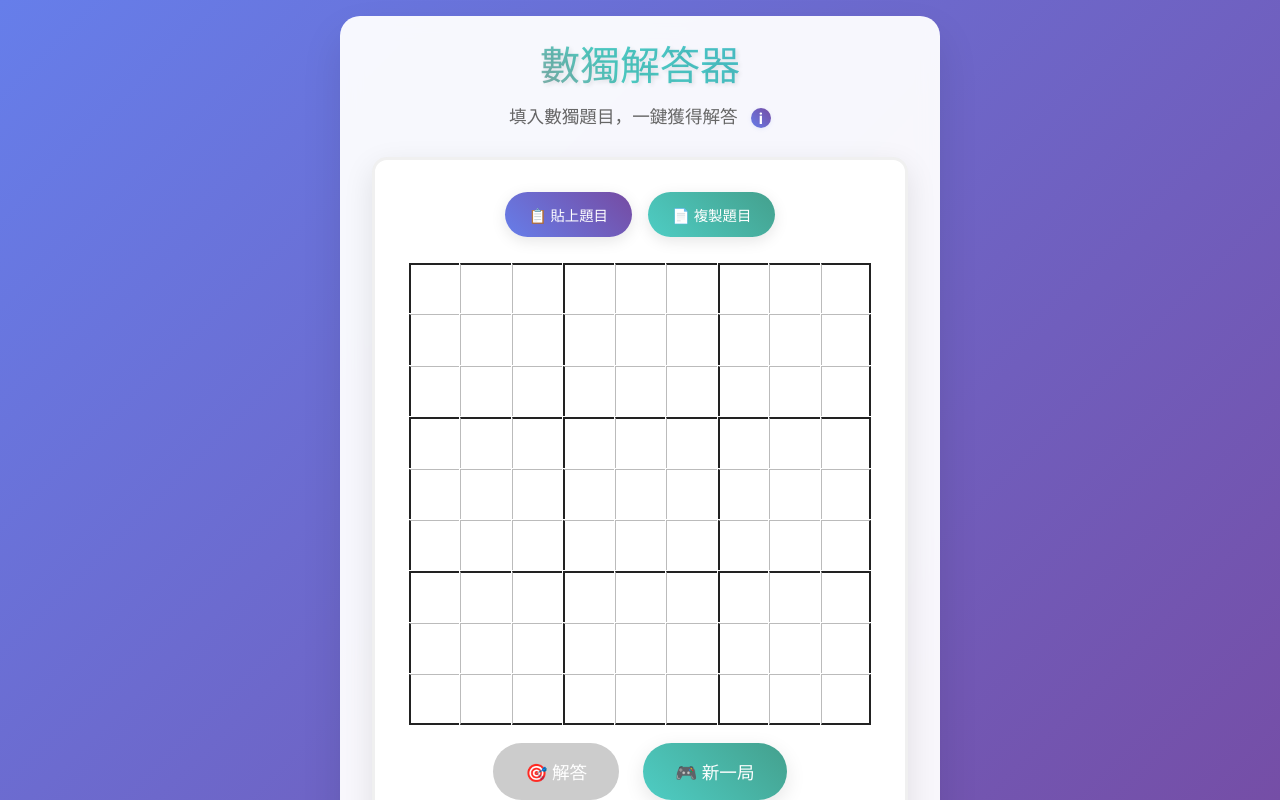
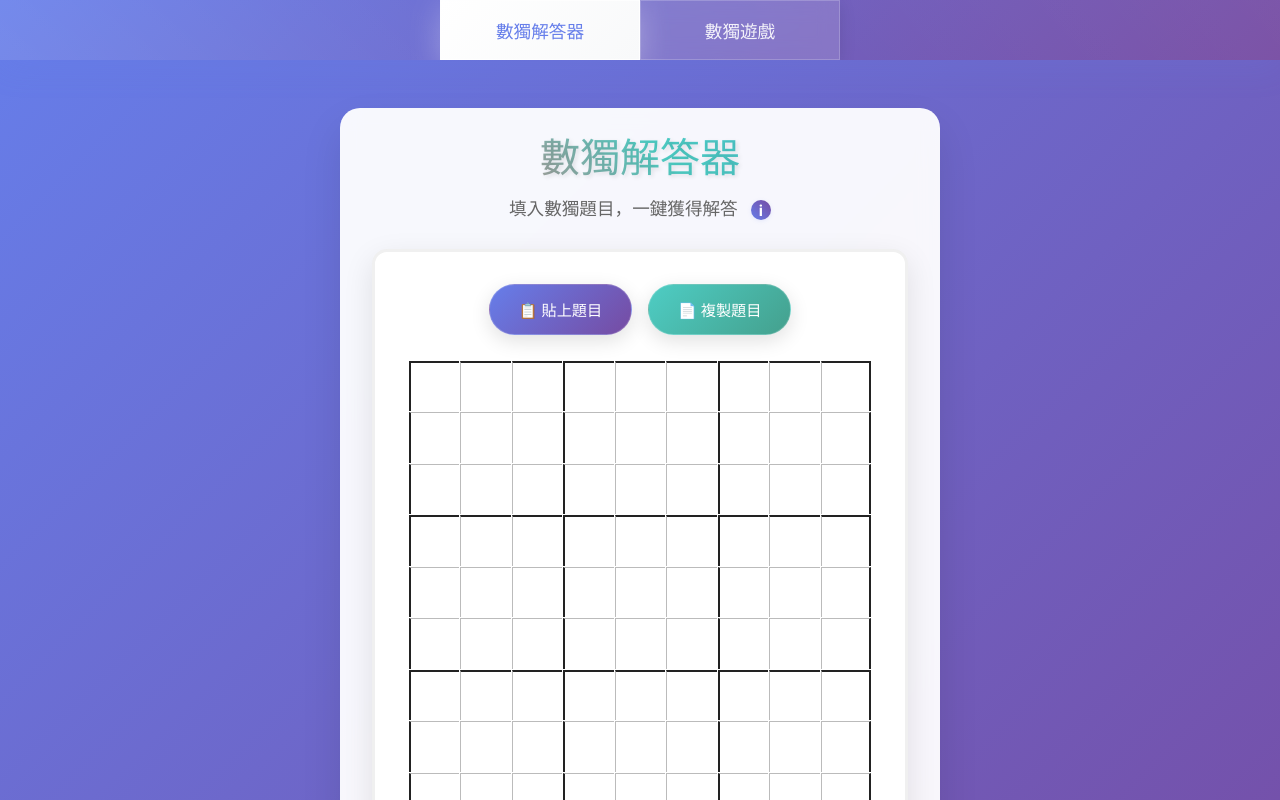
Before and after one commit to lalame888/line-sudoku-answer, a React (Vite) app: page / in a window 1280 px wide. Shown: the top 800 px of the page. Built offline with nearby package versions, Linux system fonts and the light colour scheme.

Commit message:
fix: style

```diff
--- a/src/App.css
+++ b/src/App.css
@@ -10,18 +10,24 @@ body {
   min-height: 100vh;
   color: #333;
   user-select: none;
-}
+
+  min-height: 100vh;
+  height: 100%
+}
+
 *:hover, *:focus, *:active {
   outline-style: none;
 }
 
 #root {
-  max-width: 1280px;
   margin: 0 auto;
-  padding: 1rem 2rem 0.5rem 2rem;
+  padding-bottom: 2rem;
   text-align: center;
+   display: flex;
   flex-direction: column;
   overflow-x: hidden;
+  min-width: 300px
+
 }
 
 /* 主容器 */
@@ -37,9 +43,8 @@ body {
   box-shadow: 0 20px 40px rgba(0, 0, 0, 0.1);
   backdrop-filter: blur(10px);
   max-width: 600px;
+  margin: 2rem;
   width: 100%;
-  margin: 0 auto;
-  min-height: 70vh;
   height: auto;
   box-sizing: border-box;
 }
@@ -100,6 +105,9 @@ body {
   width: 100%;
   max-width: none;
   margin: 0 auto;
+  display: flex;
+  flex-direction: column;
+  align-items: center;
 }
 
 /* 按鈕群組 */
@@ -113,38 +121,67 @@ body {
 }
 
 .action-button {
-  padding: 0.75rem 1.5rem;
-  font-size: 0.9rem;
+  padding: 0.85rem 1.8rem;
+  font-size: 0.95rem;
   border: none;
-  border-radius: 25px;
+  border-radius: 30px;
   cursor: pointer;
   font-weight: 600;
-  transition: all 0.3s ease;
-  box-shadow: 0 4px 15px rgba(0, 0, 0, 0.1);
+  transition: all 0.3s cubic-bezier(0.4, 0, 0.2, 1);
+  box-shadow: 0 6px 20px rgba(0, 0, 0, 0.12);
   -webkit-tap-highlight-color: transparent;
   white-space: nowrap;
+  position: relative;
+  overflow: hidden;
+  backdrop-filter: blur(10px);
+  border: 1px solid rgba(255, 255, 255, 0.2);
+}
+
+.action-button::before {
+  content: '';
+  position: absolute;
+  top: 0;
+  left: -100%;
+  width: 100%;
+  height: 100%;
+  background: linear-gradient(90deg, transparent, rgba(255, 255, 255, 0.2), transparent);
+  transition: left 0.5s ease;
+}
+
+.action-button:hover::before {
+  left: 100%;
 }
 
 .paste-button {
-  background: linear-gradient(45deg, #667eea, #764ba2);
+  background: linear-gradient(135deg, #667eea 0%, #764ba2 100%);
   color: white;
   white-space: nowrap;
 }
 
 .paste-button:hover {
-  transform: translateY(-2px);
-  box-shadow: 0 6px 20px rgba(102, 126, 234, 0.4);
+  transform: translateY(-3px) scale(1.02);
+  box-shadow: 0 12px 32px rgba(102, 126, 234, 0.4);
+}
+
+.paste-button:active {
+  transform: translateY(-1px) scale(1.01);
+  transition: transform 0.1s ease;
 }
 
 .copy-button {
-  background: linear-gradient(45deg, #4ecdc4, #44a08d);
+  background: linear-gradient(135deg, #4ecdc4 0%, #44a08d 100%);
   color: white;
   white-space: nowrap;
 }
 
 .copy-button:hover {
-  transform: translateY(-2px);
-  box-shadow: 0 6px 20px rgba(78, 205, 196, 0.4);
+  transform: translateY(-3px) scale(1.02);
+  box-shadow: 0 12px 32px rgba(78, 205, 196, 0.4);
+}
+
+.copy-button:active {
+  transform: translateY(-1px) scale(1.01);
+  transition: transform 0.1s ease;
 }
 
 /* 數獨網格 */
@@ -226,33 +263,63 @@ body {
 }
 
 .solve-button, .new-game-button {
-  padding: 1rem 2rem;
+  padding: 1.2rem 2.5rem;
   font-size: 1.1rem;
-  font-weight: 600;
+  font-weight: 700;
   border: none;
-  border-radius: 30px;
-  cursor: pointer;
-  transition: all 0.3s ease;
-  box-shadow: 0 6px 20px rgba(0, 0, 0, 0.1);
+  border-radius: 35px;
+  cursor: pointer;
+  transition: all 0.3s cubic-bezier(0.4, 0, 0.2, 1);
+  box-shadow: 0 8px 24px rgba(0, 0, 0, 0.15);
   -webkit-tap-highlight-color: transparent;
   white-space: nowrap;
+  position: relative;
+  overflow: hidden;
+  backdrop-filter: blur(10px);
+  border: 1px solid rgba(255, 255, 255, 0.2);
+  min-width: 140px;
+}
+
+.solve-button::before, .new-game-button::before {
+  content: '';
+  position: absolute;
+  top: 0;
+  left: -100%;
+  width: 100%;
+  height: 100%;
+  background: linear-gradient(90deg, transparent, rgba(255, 255, 255, 0.3), transparent);
+  transition: left 0.6s ease;
+}
+
+.solve-button:hover::before, .new-game-button:hover::before {
+  left: 100%;
 }
 
 .solve-button {
-  background: linear-gradient(45deg, #ff6b6b, #ee5a24);
+  background: linear-gradient(135deg, #ff6b6b 0%, #ee5a24 100%);
   color: white;
 }
 
 .solve-button:hover:not(:disabled) {
-  transform: translateY(-3px);
-  box-shadow: 0 8px 25px rgba(255, 107, 107, 0.4);
+  transform: translateY(-4px) scale(1.03);
+  box-shadow: 0 16px 40px rgba(255, 107, 107, 0.4);
+}
+
+.solve-button:active:not(:disabled) {
+  transform: translateY(-2px) scale(1.01);
+  transition: transform 0.1s ease;
 }
 
 .solve-button:disabled {
-  background: #ccc;
+  background: linear-gradient(135deg, #bdc3c7 0%, #95a5a6 100%);
   cursor: not-allowed;
   transform: none;
-  box-shadow: none;
+  box-shadow: 0 4px 12px rgba(0, 0, 0, 0.1);
+  opacity: 0.7;
+}
+
+.solve-button:disabled::before {
+  display: none;
 }
 
 .solve-button-wrapper {
@@ -265,15 +332,17 @@ body {
   bottom: 100%;
   left: 50%;
   transform: translateX(-50%);
-  background: #333;
+  background: rgba(51, 51, 51, 0.95);
   color: white;
-  padding: 8px 12px;
-  border-radius: 6px;
+  padding: 10px 16px;
+  border-radius: 8px;
   font-size: 0.85rem;
   white-space: nowrap;
   z-index: 1000;
-  margin-bottom: 8px;
-  box-shadow: 0 4px 12px rgba(0, 0, 0, 0.3);
+  margin-bottom: 10px;
+  box-shadow: 0 6px 20px rgba(0, 0, 0, 0.3);
+  backdrop-filter: blur(10px);
+  border: 1px solid rgba(255, 255, 255, 0.1);
 }
 
 .solve-button:disabled[data-tooltip]:not([data-tooltip=""]):hover::before {
@@ -282,20 +351,25 @@ body {
   bottom: 100%;
   left: 50%;
   transform: translateX(-50%);
-  border: 6px solid transparent;
-  border-top-color: #333;
+  border: 8px solid transparent;
+  border-top-color: rgba(51, 51, 51, 0.95);
   margin-bottom: 2px;
   z-index: 1000;
 }
 
 .new-game-button {
-  background: linear-gradient(45deg, #feca57, #ff9ff3);
+  background: linear-gradient(135deg, #feca57 0%, #ff9ff3 100%);
   color: white;
 }
 
 .new-game-button:hover {
-  transform: translateY(-3px);
-  box-shadow: 0 8px 25px rgba(254, 202, 87, 0.4);
+  transform: translateY(-4px) scale(1.03);
+  box-shadow: 0 16px 40px rgba(254, 202, 87, 0.4);
+}
+
+.new-game-button:active {
+  transform: translateY(-2px) scale(1.01);
+  transition: transform 0.1s ease;
 }
 
 /* 數字選擇器 */
@@ -329,27 +403,59 @@ body {
 }
 
 .number-button {
-  font-weight: 600;
+  font-weight: 700;
   color: #333;
   cursor: pointer;
-  background: white;
-  border: 3px solid #e0e0e0;
-  box-shadow: 0 4px 10px rgba(0, 0, 0, 0.1);
-  transition: all 0.2s ease, box-shadow 0.2s;
+  background: linear-gradient(135deg, #ffffff 0%, #f8f9fa 100%);
+  border: 2px solid #e0e0e0;
+  box-shadow: 0 4px 12px rgba(0, 0, 0, 0.08);
+  transition: all 0.3s cubic-bezier(0.4, 0, 0.2, 1);
+  position: relative;
+  overflow: hidden;
+  backdrop-filter: blur(5px);
+}
+
+.number-button::before {
+  content: '';
+  position: absolute;
+  top: 0;
+  left: 0;
+  right: 0;
+  bottom: 0;
+  background: linear-gradient(135deg, rgba(255, 255, 255, 0.3) 0%, transparent 100%);
+  opacity: 0;
+  transition: opacity 0.3s ease;
 }
 
 .number-button:hover {
-  border-color: #e74c3c;
-  box-shadow: 0 0 0 3px #ffeaea, 0 4px 10px rgba(0,0,0,0.1);
+  border-color: #667eea;
+  background: linear-gradient(135deg, #f8f9ff 0%, #e8f2ff 100%);
+  box-shadow: 0 6px 20px rgba(102, 126, 234, 0.2);
+  transform: translateY(-2px) scale(1.05);
   z-index: 1;
 }
 
+.number-button:hover::before {
+  opacity: 1;
+}
+
 .number-button.selected {
-  border-color: #e74c3c;
-  background: linear-gradient(45deg, #ff6b6b, #ee5a24);
+  border-color: #667eea;
+  background: linear-gradient(135deg, #667eea 0%, #764ba2 100%);
   color: #fff;
-  box-shadow: 0 0 0 3px #ffeaea, 0 6px 20px rgba(255, 107, 107, 0.4);
+  box-shadow: 0 8px 24px rgba(102, 126, 234, 0.4);
+  transform: translateY(-3px) scale(1.08);
   z-index: 2;
+}
+
+.number-button.selected::before {
+  background: linear-gradient(135deg, rgba(255, 255, 255, 0.2) 0%, transparent 100%);
+  opacity: 1;
+}
+
+.number-button:active {
+  transform: translateY(-1px) scale(1.02);
+  transition: transform 0.1s ease;
 }
 
 .arrow-button:focus,
@@ -404,14 +510,27 @@ body {
     font-size: 2rem;
   }
 
+  .main-nav {
+    height: 50px;
+    gap: 0;
+  }
+
+  .nav-tab {
+    padding: 0 1.5rem;
+    font-size: 1rem;
+    min-width: 100px;
+    margin: 0;
+    white-space: nowrap;
+  }
+
   .sudoku-grid {
-    grid-template-columns: repeat(9, 35px);
+    grid-template-columns: repeat(9, 40px);
   }
 
   .sudoku-cell {
-    width: 35px;
-    height: 35px;
-    font-size: 1rem;
+    width: 40px;
+    height: 40px;
+    font-size: 1.2rem;
   }
 
   .number-button {
@@ -434,6 +553,16 @@ body {
     flex-direction: column;
     align-items: center;
   }
+
+  .action-button {
+    padding: 0.75rem 1.5rem;
+    font-size: 0.9rem;
+  }
+
+  .solve-button, .new-game-button {
+    padding: 1rem 2rem;
+    font-size: 1rem;
+  }
 }
 
 /* 手機版面優化 */
@@ -452,6 +581,24 @@ body {
     font-size: 1rem;
   }
 
+  .main-nav {
+    height: 45px;
+    gap: 0;
+    padding: 0;
+  }
+
+  .nav-tab {
+    padding: 0 1.2rem;
+    font-size: 0.9rem;
+    min-width: 90px;
+    margin: 0;
+    border-radius: 0;
+    height: 100%;
+    display: flex;
+    align-items: center;
+    justify-content: center;
+  }
+
   .game-container {
     padding: 1.5rem;
   }
@@ -469,7 +616,7 @@ body {
     aspect-ratio: 1 / 1;
     min-width: 0;
     min-height: 0;
-    font-size: clamp(0.7rem, 2vw, 0.9rem);
+    font-size: clamp(1.2rem, 2.5vw, 1.5rem);
     box-sizing: border-box;
   }
 
@@ -516,7 +663,7 @@ body {
 }
 
 /* 超小螢幕優化 */
-@media (max-width: 360px) {
+@media (max-width: 380px) {
   .app-container {
     padding: 0.5rem;
     margin: 0.3rem;
@@ -528,6 +675,19 @@ body {
 
   .subtitle {
     font-size: 0.9rem;
+  }
+
+  .main-nav {
+    padding: 0.8rem 0.3rem 0.5rem 0.3rem;
+    gap: 0.05rem;
+  }
+
+  .nav-tab {
+    padding: 0.6rem 1rem;
+    font-size: 0.85rem;
+    min-width: 90px;
+    margin: 0 0.05rem;
+    border-radius: 12px 12px 0 0;
   }
 
   .game-container {
@@ -1422,6 +1582,7 @@ button {
   justify-content: space-between;
   gap: 1rem;
   margin-bottom: 1rem;
+  flex-direction: row;
 }
 .game-stats-full .mini-reset-btn {
   margin-left: auto;
@@ -1430,37 +1591,96 @@ button {
 .main-nav {
   width: 100vw;
   min-width: 320px;
-  background: linear-gradient(45deg, #667eea, #764ba2);
-  display: flex;
-  justify-content: center;
-  align-items: center;
-  gap: 0.5rem;
-  padding: 1.1rem 0 0.7rem 0;
-  margin-bottom: 0.5rem;
-  box-shadow: 0 2px 12px rgba(102,126,234,0.08);
-  display: none; /* 隱藏 */
-}
+  background: linear-gradient(135deg, #667eea 0%, #764ba2 100%);
+  display: flex;
+  justify-content: center;
+  align-items: stretch;
+  gap: 0;
+  padding: 0;
+  margin-bottom: 1rem;
+  box-shadow: 0 8px 32px rgba(102, 126, 234, 0.15);
+  position: relative;
+  overflow: hidden;
+  height: 60px;
+}
+
+.main-nav::before {
+  content: '';
+  position: absolute;
+  top: 0;
+  left: 0;
+  right: 0;
+  bottom: 0;
+  background: linear-gradient(45deg, rgba(255,255,255,0.1) 0%, transparent 50%, rgba(255,255,255,0.05) 100%);
+  pointer-events: none;
+}
+
 .nav-tab {
-  padding: 0.7rem 2.2rem;
+  padding: 0 2.5rem;
   font-size: 1.1rem;
-  font-weight: bold;
+  font-weight: 600;
   border: none;
-  border-radius: 12px 12px 0 0;
-  background: rgba(255,255,255,0.12);
-  color: #fff;
-  margin: 0 0.2rem;
-  transition: background 0.2s, color 0.2s;
-  cursor: pointer;
-  box-shadow: 0 2px 8px rgba(102,126,234,0.08);
-}
+  border-radius: 0;
+  background: rgba(255, 255, 255, 0.15);
+  color: rgba(255, 255, 255, 0.9);
+  margin: 0;
+  transition: all 0.3s cubic-bezier(0.4, 0, 0.2, 1);
+  cursor: pointer;
+  box-shadow: 0 4px 16px rgba(0, 0, 0, 0.1);
+  position: relative;
+  backdrop-filter: blur(10px);
+  border: 1px solid rgba(255, 255, 255, 0.2);
+  min-width: 140px;
+  text-align: center;
+  display: flex;
+  align-items: center;
+  justify-content: center;
+  flex: 1;
+  max-width: 200px;
+}
+
+.nav-tab::before {
+  content: '';
+  position: absolute;
+  top: 0;
+  left: 0;
+  right: 0;
+  bottom: 0;
+  background: linear-gradient(135deg, rgba(255,255,255,0.2) 0%, rgba(255,255,255,0.05) 100%);
+  border-radius: 0;
+  opacity: 0;
+  transition: opacity 0.3s ease;
+}
+
+.nav-tab:hover::before {
+  opacity: 1;
+}
+
 .nav-tab.active {
-  background: #fff;
+  background: linear-gradient(135deg, #ffffff 0%, #f8f9fa 100%);
   color: #667eea;
-  box-shadow: 0 4px 16px rgba(102,126,234,0.13);
-}
+  box-shadow: 0 8px 32px rgba(255, 255, 255, 0.3);
+  transform: none;
+  border: 1px solid rgba(255, 255, 255, 0.8);
+  font-weight: 700;
+  position: relative;
+  z-index: 2;
+}
+
+.nav-tab.active::before {
+  display: none;
+}
+
 .nav-tab:not(.active):hover {
-  background: rgba(255,255,255,0.22);
-  color: #fff;
+  background: rgba(255, 255, 255, 0.25);
+  color: #ffffff;
+  transform: none;
+  box-shadow: 0 6px 24px rgba(0, 0, 0, 0.15);
+}
+
+.nav-tab:active {
+  transform: none;
+  transition: transform 0.1s ease;
 }
 
 /* 遊戲數獨格子 - 專門為遊戲模式設計，格子更大 */
@@ -1607,7 +1827,7 @@ button {
   }
 }
 
-@media (max-width: 360px) {
+@media (max-width: 380px) {
   .game-grid {
     max-width: 300px;
   }
--- a/src/components/shared/HelpModal.tsx
+++ b/src/components/shared/HelpModal.tsx
@@ -24,7 +24,7 @@ const HelpModal: React.FC<HelpModalProps> = ({ isOpen, onClose }) => {
           <li>輸入完畢後，點擊「解答」即可獲得答案。</li>
           <li>點擊「複製題目」可將目前題目複製到剪貼簿。</li>
           <li>點擊「新一局」可清空所有內容。</li>
-          <li>解答模式下可點選下方數字高亮顯示。</li>
+          <li>解答模式下可點選下方數字高亮顯示，並可以使用方向鍵左右切換數字。</li>
         </ol>
       </div>
     </Modal>
```
